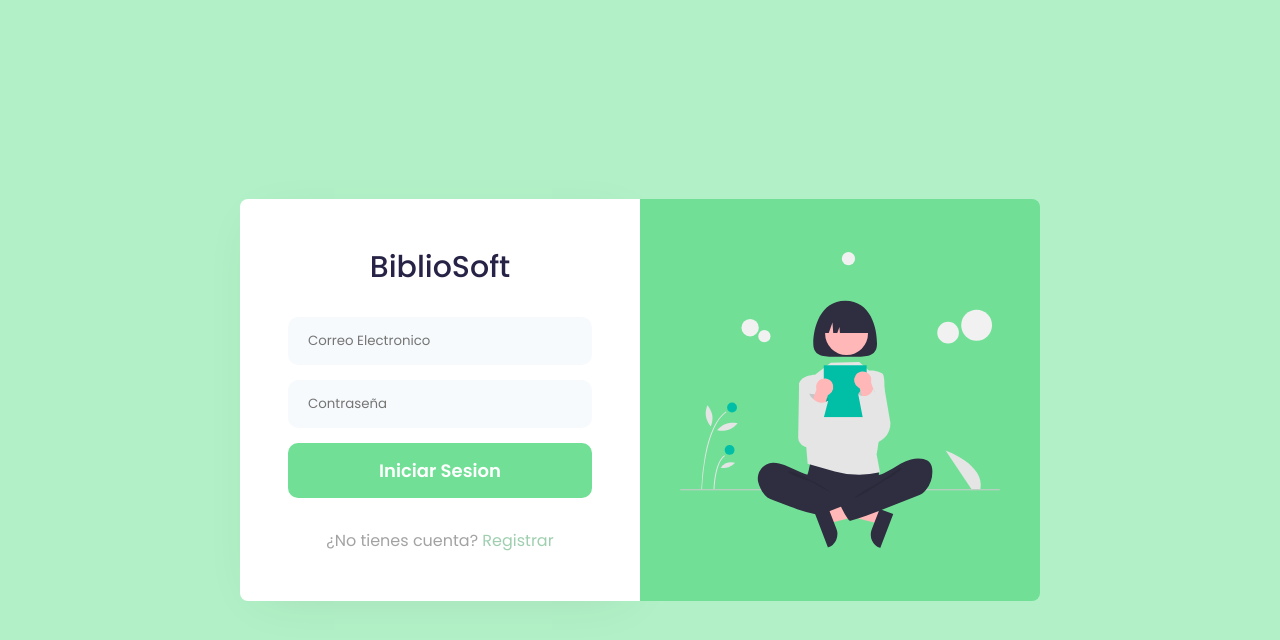
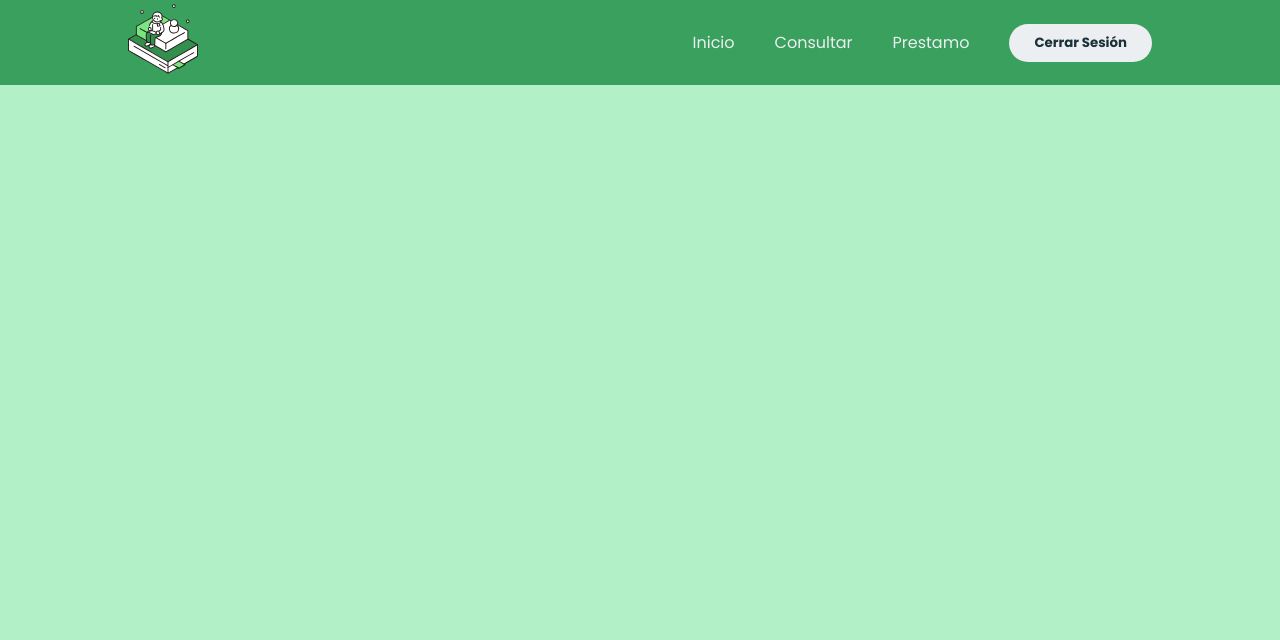
Before and after one commit to jhonnierdlc/ProyectBiblioteca, a React (Create React App) app: page /login in a window 1280 px wide. Shown: the top 640 px of the page. Built offline with nearby package versions, Linux system fonts and the light colour scheme; sample sign-in values are in the browser's storage.

Commit message:
Visualizacion Navbar en todas las rutas

```diff
--- a/src/App.js
+++ b/src/App.js
@@ -1,27 +1,46 @@
+import React from "react";
 import { Route, Routes, Navigate } from "react-router-dom";
 import Main from "./components/Main";
 import Login from "./components/Login";
 import Singup from "./components/Singup";
+import Inicio from "./components/Inicio";
 import RegistroUsuarios from "./components/Usuarios/RegistroUsuarios/RegistroUsuarios";
 import RegistroLibros from "./components/Libros/RegistroLibros/RegistroLibros";
 import ConsultarUsuarios from "./components/Usuarios/ConsultarUsuarios/ConsultarUsuarios";
 import ConsultarLibro from "./components/Libros/ConsultaLibros/ConsultaLibro";
 
+function App() {
+  const user = localStorage.getItem("token");
 
+  return (
+    <div>
+      {/* Renderizar el componente Main solo si el usuario está autenticado */}
+      {user && <Main />}
 
-function App() {
-	const user = localStorage.getItem("token");
-  return (
+      {/* Definir las rutas */}
+      <Routes>
+        {/* Ruta por defecto - redirigir a /login si el usuario no está autenticado */}
+        <Route path="/" element={<Navigate replace to="/login" />} />
 
-    <Routes>
-			{user && <Route path="/" exact element={<Main />} />}
-			<Route path="/login" exact element={<Login />} />
-     		<Route path="/singup" exact element={<Singup />} />
-			<Route path="/Registro-Usuario" exact element={<RegistroUsuarios />} />
-			<Route path="/Consulta-Usuario" exact element={<ConsultarUsuarios />} />
-			<Route path="/Registro-Libros" exact element={<RegistroLibros />} />
-			<Route path="/" element={<Navigate replace to="/login" />} />
-	</Routes>
+        {/* Rutas protegidas para usuarios autenticados */}
+        {user && (
+          <>
+            <Route path="/Inicio" element={<Inicio />} />
+            <Route path="/Registro-Usuario" element={<RegistroUsuarios />} />
+            <Route path="/Consulta-Usuario" element={<ConsultarUsuarios />} />
+            <Route path="/Registro-Libros" element={<RegistroLibros />} />
+          </>
+        )}
+
+        {/* Rutas para usuarios no autenticados */}
+        {!user && (
+          <>
+            <Route path="/login" element={<Login />} />
+            <Route path="/singup" element={<Singup />} />
+          </>
+        )}
+      </Routes>
+    </div>
   );
 }
 
--- /dev/null
+++ b/src/components/Inicio/index.jsx
@@ -0,0 +1,17 @@
+import React, { useState } from "react";
+import "./styles.css";
+
+
+const Inicio = () => {
+
+
+
+
+  return (
+ <div className="fondo">
+
+ </div>
+  );
+};
+
+export default Inicio;
--- a/src/components/Login/index.jsx
+++ b/src/components/Login/index.jsx
@@ -21,7 +21,7 @@ const Login = () => {
 			const url = "http://localhost:8080/api/auth";
 			const { data: res } = await axios.post(url, data);
 			localStorage.setItem("token", res.data);
-			window.location = "/";
+			window.location = "/Inicio";
 		} catch (error) {
 			if (
 				error.response &&
--- a/src/components/Main/index.jsx
+++ b/src/components/Main/index.jsx
@@ -10,8 +10,9 @@ const Main = () => {
   const handleLogout = () => {
     localStorage.removeItem("token");
     navigate('/login');
+    window.location.reload();
 
-    // Redirige a la página de inicio de sesión
+    // Redirige a la página de inici de sesión
   };
 
 
@@ -22,13 +23,15 @@ const Main = () => {
       </div>
       <nav>
         <ul class="nav-links">
-          <li><a href="#">Inicio </a></li>
+          <Link to="/Inicio">
+            <li><a href="#">Inicio </a></li>
+          </Link>
           <li><a href="#">Consultar</a></li>
           <li><a href="#">Prestamo </a></li>
         </ul>
       </nav>
       <a class="btn" href="#" onClick={handleLogout}>
-        <button>Cerrar Sesión</button>
+        <button >Cerrar Sesión</button>
       </a>
     </header>
   );
```
Also changed, not shown: src/components/Inicio/styles.css (added).
